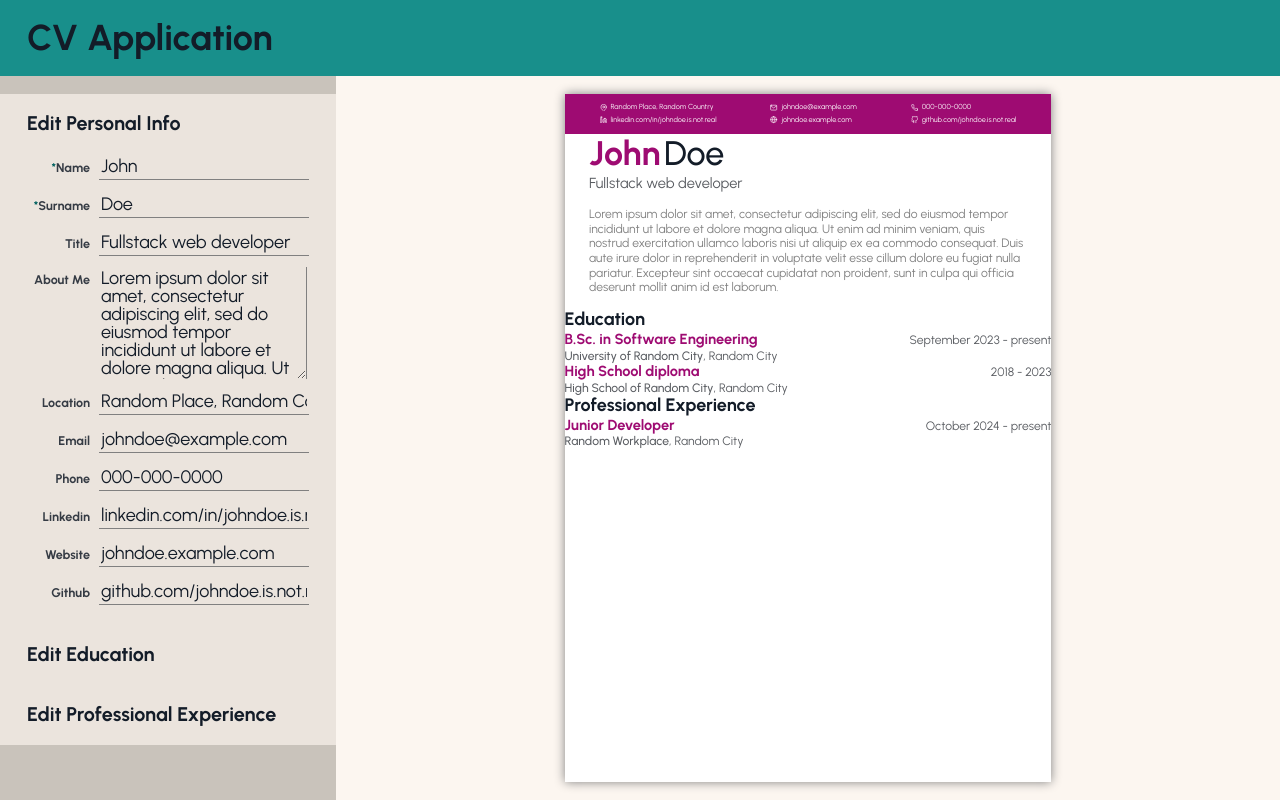
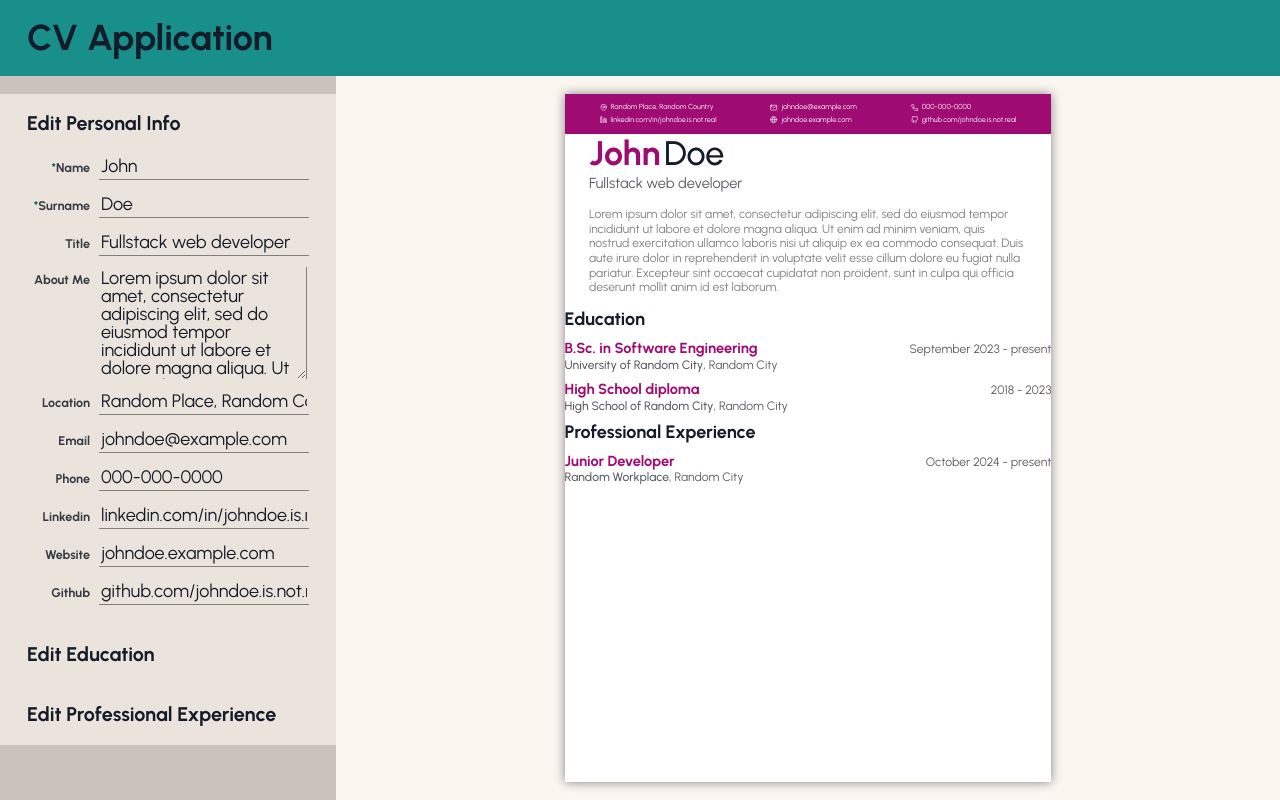
Before and after one commit to frarosset/cv-application, a React (Vite) app: page / in a window 1280 px wide. Built offline with nearby package versions, Linux system fonts and the light colour scheme.

Commit message:
style(PreviewListWithDates): add style to PreviewListWithDates component

```diff
--- a/src/components/preview/PreviewListWithDates.jsx
+++ b/src/components/preview/PreviewListWithDates.jsx
@@ -1,4 +1,5 @@
 import PreviewItemWithDates from "./PreviewItemWithDates.jsx";
+import "../../styles/preview/PreviewListWithDates.css";
 
 function PreviewListWithDates({ data, customClass, textProperties }) {
   return (
--- /dev/null
+++ b/src/styles/preview/PreviewListWithDates.css
@@ -0,0 +1,6 @@
+.preview-list-with-dates {
+  display: flex;
+  flex-direction: column;
+  gap: var(--preview-page-item-list-gap);
+  padding: var(--preview-page-item-list-gap) 0;
+}
--- a/src/styles/variables.css
+++ b/src/styles/variables.css
@@ -117,6 +117,8 @@
   --preview-main-fontsize: 2.5cqw;
   --preview-accent-fontsize: 3cqw;
 
+  --preview-page-item-list-gap: 0.5em;
+
   /* --box-radius: max(6px, 0.9vmin); */
 
   /* Shadows */
```
